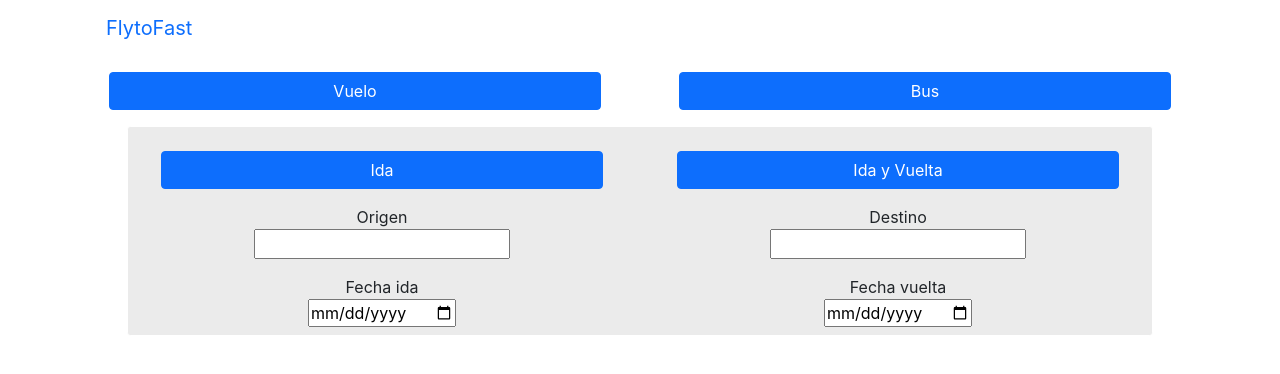
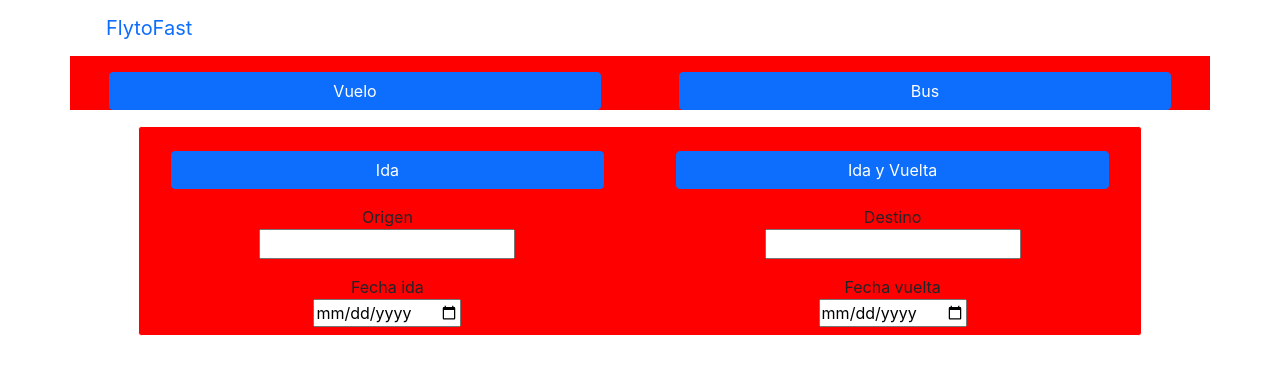
Before and after one commit to TheTenAreOne/proyecto_interfaces, a React (Create React App) app: page / in a window 1280 px wide. Shown: the top 374 px of the page. Built offline with nearby package versions, Linux system fonts and the light colour scheme.

Commit message:
move vuelo and bus buttons to TicketOptionsBox

```diff
--- a/src/components/TicketOptionsBox.jsx
+++ b/src/components/TicketOptionsBox.jsx
@@ -8,7 +8,16 @@ import DateSelectBox from './DateSelectBox';
 function TicketOptionsBox(){
 
   return(
-    <div className='container ticketOptionsBox'>
+    <div>
+      <div className='row seeBack'>
+        <div className='col-6'>
+          <OneOptionButton buttonText='Vuelo'/>
+        </div>
+        <div className='col-6'>
+          <OneOptionButton buttonText='Bus'/>
+        </div>
+      </div>
+      <div className='container ticketOptionsBox seeBack'>
         <div className='row'>
           <div className='col'>
             <OneOptionButton buttonText='Ida'/>
@@ -34,6 +43,7 @@ function TicketOptionsBox(){
           </div>
         </div>
       </div>
+    </div>
   );
 }
 
--- a/src/pages/Home.css
+++ b/src/pages/Home.css
@@ -24,3 +24,11 @@ body{
   width: 90%;
   margin-top: 1rem;
 }
+
+.unselectedButton{
+  background-color: grey;
+}
+
+.seeBack{
+  background-color: red
+}
--- a/src/pages/Home.jsx
+++ b/src/pages/Home.jsx
@@ -14,14 +14,6 @@ function Home() {
         </div>
       </div>
       <div className='row'>
-        <div className='col-6'>
-          <OneOptionButton buttonText='Vuelo'/>
-        </div>
-        <div className='col-6'>
-          <OneOptionButton buttonText='Bus'/>
-        </div>
-      </div>
-      <div className='row'>
         <TicketOptionsBox/>
       </div>
     </div>
```
Lines whose indentation alone changed are shown as unchanged.
